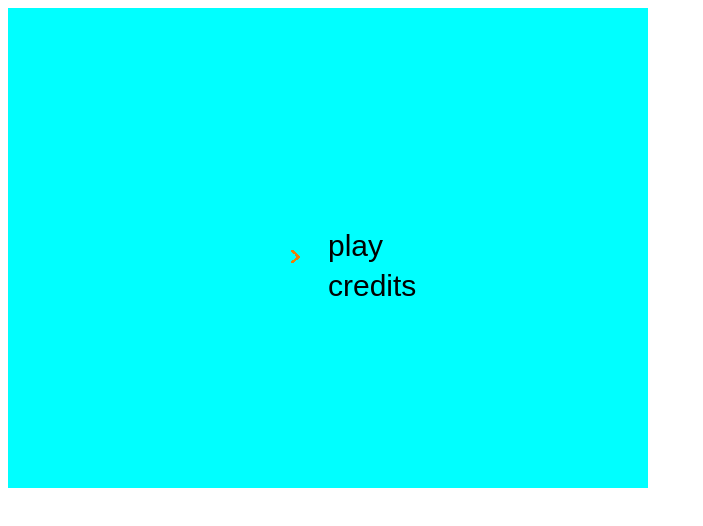
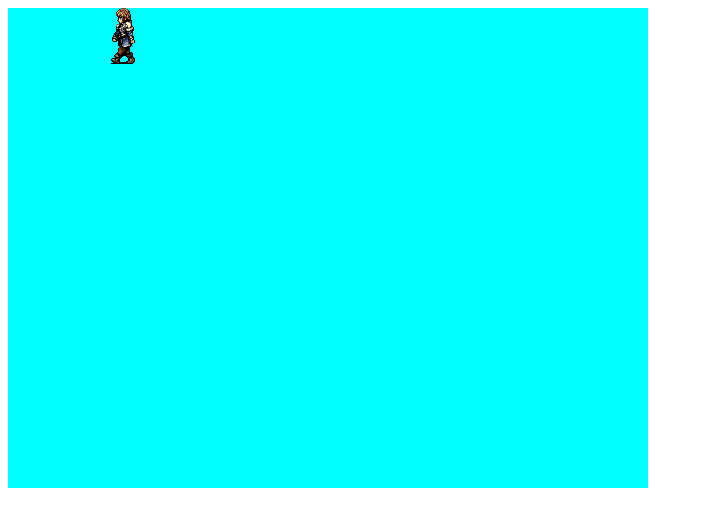
Before and after one commit to GeekPartyTeam/GP2_html5template, a plain HTML site: page index.html in a window 1280 px wide. Shown: the whole page, without its empty margins (0-703 px from the left). Drawn offline with Linux system fonts and the light colour scheme.

Commit message:
some simplification

```diff
--- a/index.html
+++ b/index.html
@@ -7,12 +7,10 @@
     <script src="js/scene.js"></script>
     <script src="js/introScene.js"></script>
     <script src="js/game.js"></script>
-    <script src="js/scene.js"></script>
-    <script src="js/componentContainer.js"></script>
-    <script src="js/animationSystem.js"></script>
-    <script src="js/renderSystem.js"></script>
     <script src="js/gui.js"></script>
     <script src="js/sprite.js"></script>
+    <script src="js/abstractAnimation.js"></script>
+    <script src="js/helpers.js"></script>
 
 
     <script>
--- /dev/null
+++ b/js/abstractAnimation.js
@@ -0,0 +1,98 @@
+/**
+ * Created with IntelliJ IDEA.
+ * User: nullD
+ * Date: 19.02.13
+ * Time: 21:26
+ */
+
+//namespace
+this.geekpartyjs = this.geekpartyjs || {};
+
+(
+    function()
+    {
+        var AbstractAnimation = function( frameTimes )
+        {
+            this.initialize( frameTimes );
+        }
+
+        var p = AbstractAnimation.prototype = {};
+
+        p.initialize = function( frameTimes )
+        {
+            this.setFrameTimes(frameTimes);
+            this.state = null;
+        }
+
+        p.setFrameTimes = function( frameTimes )
+        {
+            this._frameTimes = frameTimes;
+
+            this.endTimes = [];
+            var offset = 0.0;
+            for (i in this._frameTimes)
+            {
+                offset += this._frameTimes[i];
+                this.endTimes[i] = offset;
+            }
+        }
+
+        p.start = function ( loopsCount )
+        {
+            this.state = {
+                timer : 0.0
+                , loops : loopsCount
+                , currentFrame : 0
+                , loopsDone : 0
+            };
+        }
+
+
+
+
+        p.getFrame = function (dt)
+        {
+            if (this.state == null) return NaN;
+
+            var currentFrame = this.state.currentFrame;
+            var frameEndTime = this.endTimes[ currentFrame ];
+
+            this.state.timer += dt;
+            if (this.state.timer < frameEndTime) return currentFrame;
+
+            //enter next frame
+
+            if ( currentFrame < this._frameTimes.length - 1 )
+            {
+                currentFrame++;
+            }
+            else
+            {
+                currentFrame = 0;
+                this.state.timer = 0.0;
+                this.loopsDone++;
+            }
+
+            this.state.currentFrame = currentFrame;
+
+            if ( this.state.loops > 0 )
+            {
+                if (this.loopsDone >= this.state.loops)
+                {
+                    this.animationComplete();
+                    return NaN;
+                }
+            }
+
+            return this.state.currentFrame;
+        }
+
+        p.animationComplete = function()
+        {
+            this.state = null;
+        }
+
+        geekpartyjs.AbstractAnimation = AbstractAnimation;
+
+    }()
+);
--- a/js/animationSystem.js
+++ /dev/null
@@ -1,30 +0,0 @@
-/*
- * Author: nulldivide
- * Date: 17.02.13
- * Time: 12:55
- */
-
-//namespace
-this.geekpartyjs = this.geekpartyjs || {};
-
-( function() {
-
-    var AnimationSystem = function() {
-        this.initialize();
-    }
-
-    var p = AnimationSystem.prototype = new geekpartyjs.ComponentContainer();
-
-    p.initialize = function()
-    {
-        this.entities = [];
-    }
-
-    p.processComponent = function(e, dt)
-    {
-         e.animate(dt);
-    }
-
-    geekpartyjs.AnimationSystem = AnimationSystem;
-
-}())
--- a/js/game.js
+++ b/js/game.js
@@ -22,12 +22,7 @@ this.geekpartyjs = this.geekpartyjs || {};
         ctx = canvas.getContext("2d");
         fps = 60;
 
-        //initialize game systems
-        p.animationSystem = new geekpartyjs.AnimationSystem();
-        p.renderSystem    = new geekpartyjs.RenderSystem();
-
-
-        p.introScene = new geekpartyjs.IntroScene();
+        p.introScene = new geekpartyjs.IntroScene(c);
     }
 
     p.clear = function() {
@@ -40,39 +35,22 @@ this.geekpartyjs = this.geekpartyjs || {};
 
     p.update = function(dt) {
         if (!c) { return; }
-        //clear
+
         p.clear();
-
-        //var ctx = this.canvas.getContext("2d");
         ctx.save();
 
         if (currentScene)
         {
-            currentScene.drawBack(ctx);
+            currentScene.update(dt);
+            currentScene.draw(ctx);
         }
 
-        p.animationSystem.update(dt);
-        p.renderSystem.update(dt);
         ctx.restore();
     }
 
     p.setFPS = function(val) {
         this.fps = val;
     }
-
-    p.addEntity = function(entity)
-    {
-        if (entity.hasOwnProperty("animate"))
-        {
-            this.animationSystem.addComponent(entity);
-        }
-
-        if (entity.render)
-        {
-            this.renderSystem.addComponent(entity);
-        }
-    }
-
 
     var tick = function() {
         setTimeout(function() {
@@ -92,17 +70,12 @@ this.geekpartyjs = this.geekpartyjs || {};
         tick();
     }
 
-
-
     p.setCurrentScene = function(scene) {
         currentScene = scene;
-        //p.updateCurrentScene = scene.update;
-        //p.drawCurrentScene   = scene.draw;
         scene.enterScene();
     }
 
 
     geekpartyjs.Game = Game;
 
-
 }())
--- /dev/null
+++ b/js/helpers.js
@@ -0,0 +1,98 @@
+/**
+ * Created with IntelliJ IDEA.
+ * User: nullD
+ * Date: 19.02.13
+ * Time: 21:22
+ */
+
+
+//namespace
+this.geekpartyjs = this.geekpartyjs || {};
+
+(
+    function() {
+
+        var helper_ConstructFrames = function ( startX
+            , startY
+            , atlasWidth
+            , atlasHeight
+            , frameWidth
+            , frameHeight
+            , frameCount
+            , border )
+        {
+            result = [];
+
+            for (var i=0;i<frameCount;i++)
+            {
+                var _x = (startX + i * frameWidth) % atlasWidth;
+                var _y = startY + Math.floor( (startX + i * frameWidth) / atlasWidth) * frameHeight;
+
+                frame = {
+                    x : _x
+                    , y : _y
+                    , w : frameWidth
+                    , h : frameHeight
+                }
+                result.push(frame);
+            }
+
+            return result;
+        }
+
+        var helper_MakeTimesByFPS = function(fps, framesCount)
+        {
+            result = [];
+            var frameTimeSec = 1.0 / fps;
+
+            for (var i=0; i < framesCount; i++)
+            {
+                result.push(frameTimeSec);
+            }
+
+            return result;
+        };
+
+        var helper_spriteCreateSimple = function( url, cols, rows, fps, callback )
+        {
+            var img = new Image();
+            img.onload = function()
+            {
+                var imgW = img.width;
+                var imgH = img.height;
+
+                var fW = imgW / cols;
+                var fH = imgH / rows;
+
+                var frames = geekpartyjs.helper_ConstructFrames( 0 //startX
+                    , 0 //startY
+                    , imgW
+                    , imgH
+                    , fW
+                    , fH
+                    , cols * rows
+                    , 1 );
+
+                var ta  = new geekpartyjs.TextureAtlas(img, frames);
+                var times = geekpartyjs.helper_MakeTimesByFPS( fps, cols * rows);
+
+                var animFrames = [];
+                for (var i=0; i < cols * rows; i++)
+                {
+                    animFrames.push(i);
+                }
+
+
+                callback( new geekpartyjs.AnimatedSprite(ta, animFrames, times));
+            }
+            img.src = url;
+
+
+        }
+
+        geekpartyjs.helper_ConstructFrames    = helper_ConstructFrames;
+        geekpartyjs.helper_MakeTimesByFPS     = helper_MakeTimesByFPS;
+        geekpartyjs.helper_spriteCreateSimple = helper_spriteCreateSimple;
+
+    }()
+);
--- a/js/introScene.js
+++ b/js/introScene.js
@@ -57,26 +57,50 @@ this.geekpartyjs.intro = this.geekpartyjs.intro || {};
 
 ( function() {
 
-    var IntroScene = function() {
-        this.initialize();
+    var IntroScene = function(canvas) {
+        this.initialize(canvas);
     }
 
     var p = IntroScene.prototype = new geekpartyjs.Scene();
 
     p.enterScene = function()
     {
-        this.menu = new geekpartyjs.intro.Menu(canvas.width/2, canvas.height/2);
-        geekpartyjs.Game.prototype.addEntity(this.menu);
+        //this.menu = new geekpartyjs.intro.Menu(canvas.width/2, canvas.height/2);
+        //geekpartyjs.Game.prototype.addEntity(this.menu);
+
+        this.background = new geekpartyjs.DisplayObject(0, 0, 0, 0, this.width, this.height);
+
+        this.background.render = function(ctx)
+        {
+            ctx.fillStyle = "cyan";
+            ctx.fillRect(0, 0, this.width, this.height);
+        }
+        this.addChild(this.background);
+
+
+        var scene = this;
+
+
+
+        geekpartyjs.helper_spriteCreateSimple("img/sprite.png"
+                        , 6 //cols
+                        , 4 //rows
+                        , 2 //fps
+                        , function(spr)
+                        {
+                            scene.sprite = spr;
+                            scene.addChild(spr);
+                            spr.play(-1);
+                            spr.x = 100;
+                        })
     }
 
-    p.drawBack   = function(ctx)
+    p.update = function(dt)
     {
+        if(this.sprite) this.sprite.update(dt/1000);
+    }
 
-        ctx.save();
-        ctx.fillStyle = "cyan";
-        ctx.fillRect(0, 0, canvas.width, canvas.height);
-        ctx.restore();
-    }
+
 
     geekpartyjs.IntroScene = IntroScene;
 
--- a/js/renderSystem.js
+++ /dev/null
@@ -1,34 +0,0 @@
-/**
- * Author: nulldivide
- * Date: 17.02.13
- * Time: 13:52
- */
-
-//namespace
-this.geekpartyjs = this.geekpartyjs || {};
-
-( function() {
-
-    var RenderSystem = function() {
-        this.initialize();
-    }
-
-    var p = RenderSystem.prototype = new geekpartyjs.ComponentContainer();
-
-    p.initialize = function()
-    {
-        this.entities = [];
-    }
-
-    p.processComponent= function(e, dt)
-    {
-        var ctx = canvas.getContext('2d');
-        //todo check cliping
-        e.render(  dt,ctx  );
-    }
-
-
-
-    geekpartyjs.RenderSystem = RenderSystem;
-
-}())
--- a/js/scene.js
+++ b/js/scene.js
@@ -9,22 +9,109 @@
 //namespace
 this.geekpartyjs = this.geekpartyjs || {};
 
+//Display Object -
+( function() {
+    var DisplayObject = function( x, y, ox, oy, w, h)
+    {
+        this.initialize(x, y, w, h, ox, oy);
+    }
+
+    var p = DisplayObject.prototype = {};
+
+    p.initialize = function( x, y, w, h, ox, oy, sx, sy )
+    {
+        this.childs = [];
+
+        this.x = x || 0;
+        this.y = y || 0;
+        this.width = w || 0;
+        this.height = h || 0;
+        this.ox = isNaN(ox) ?  this.width/2 : ox;
+        this.oy = isNaN(oy) ?  this.height/2 : oy;
+        this.sx = isNaN(sx) ?  1.0 : sx;
+        this.sy = isNaN(sy) ?  1.0 : sy;
+        this.rotation = 0.0;
+
+        this.validate();
+    }
+
+    p.validate = function()
+    {
+        this.x = isNaN(this.x) ? 0 : this.x;
+        this.y = isNaN(this.y) ? 0 : this.y;
+        this.ox = isNaN(this.ox) ? this.width/2 : this.ox;
+        this.oy = isNaN(this.oy) ? this.height/2 : this.oy;
+        this.sx = isNaN(this.sx) ?  1.0 : this.sx;
+        this.sy = isNaN(this.sy) ?  1.0 : this.sy;
+    }
+
+    p.addChild = function(child)
+    {
+        this.childs.push(child);
+    }
+
+    p.removeChildAt = function(ind)
+    {
+        this.childs.slice(ind,1);
+    }
+
+    p.remvoveChild = function(child)
+    {
+        var ind = this.childs.indexOf(child);
+
+        if (ind >=0) p.removeChildAt(ind);
+    }
+
+    p.draw = function(ctx)
+    {
+        ctx.save();
+
+        //set transformation (Note: javascript multiplies in reversed order);
+
+        ctx.translate(this.x, this.y);
+        ctx.scale(this.sx, this.sy);
+        ctx.rotate(this.rotation);
+        ctx.translate(-this.ox, -this.oy);
+
+
+        this.render(ctx);
+
+        for (i in this.childs)
+        {
+            this.childs[i].draw(ctx)
+        }
+
+        ctx.restore();
+    }
+
+
+    p.render = function(ctx) {}
+
+    geekpartyjs.DisplayObject = DisplayObject;
+}() );
+
 ( function() {
 
-    var Scene = function() {
-        this.initialize();
+
+    var Scene = function(canvas) {
+        this.initialize(canvas);
     }
 
-    var p = Scene.prototype = {};
+    var p = Scene.prototype = new geekpartyjs.DisplayObject(0,0);
 
-    p.initialize = function()
+    p.initialize = function(canvas)
     {
-        this.entities = [];
+        if (!canvas) return;
+        //this.entities = [];
+
+        p.width  = canvas.width;
+        p.height = canvas.height;
+        p.validate();
+
     }
 
     p.enterScene = this.enterScene;
-
-    p.drawBack = function(ctx) {}
+    p.update = this.update;
 
 
 
--- a/js/sprite.js
+++ b/js/sprite.js
@@ -8,40 +8,108 @@
 //namespace
 this.geekpartyjs = this.geekpartyjs || {};
 
+(
+    function() {
+        var me;
+        var TextureAtlas = function(img, frames) {
+            me = this;
+
+            if (typeof img == "string")
+            {
+                this.initializeWithUrl(img, frames);
+            }
+            else
+            {
+                this.initializeWithImage(img, frames);
+            }
+        }
+
+
+
+        var p = TextureAtlas.prototype = {};
+
+        p.initializeWithUrl = function(url, frames)
+        {
+            this.valid = false;
+            this.frames = frames;
+
+            this.img = new Image();
+            this.img.onload = function()
+            {
+                me.valid = true;
+            }
+            this.img.src = url;
+        }
+
+        p.initializeWithImage = function(img, frames)
+        {
+            this.img = img;
+            this.frames = frames;
+            this.valid = true;
+        }
+
+
+        geekpartyjs.TextureAtlas = TextureAtlas;
+
+    }()
+);
+
 ( function() {
 
-    var Sprite = function(url,x,y) {
-        this.initialize(url,x,y);
+    var AnimatedSprite = function(textureAtlas, frames, times)
+    {
+        this.initialize(textureAtlas, frames, times);
     }
 
-    var p = Sprite.prototype = {};
+    var p = AnimatedSprite.prototype = new geekpartyjs.DisplayObject();
 
-    var valid = false;
+    p.initialize = function(textureAtlas, frames, times)
+    {
+        this.source = textureAtlas;
+        this.frames = frames;
+        this.times  = times;
 
-    p.initialize = function(url,x,y)
+
+        this.anim = new geekpartyjs.AbstractAnimation(times);
+        this.setFrame(0);
+    }
+
+    p.setFrame = function (frameNum)
     {
-        this.img = new Image();
-        this.x = x;
-        this.y = y;
+        this.rect = this.source.frames[this.frames[frameNum]];
 
-        this.img.onload = function()
-        {
-            valid = true;
-        }
-        this.img.src = url;
+        this.w = this.rect.w;
+        this.h = this.rect.h;
 
+        this.validate();
     }
 
 
-    p.draw = function(ctx)
+    p.play = function(loops)
     {
-        if (!valid ) return;
-
-        ctx.save();
-        ctx.drawImage(this.img,this.x,this.y);
-        ctx.restore();
+        this.anim.start(loops);
     }
 
-    geekpartyjs.Sprite = Sprite;
+    p.update = function(dt)
+    {
+        var frame = this.anim.getFrame(dt);
+        if (isNaN(frame)) return;
 
-}())
+        this.setFrame(frame);
+    }
+
+
+
+    p.render = function(ctx)
+    {
+        if (!this.source.valid) return;
+
+
+        var r = this.rect;
+        var w = r.w -2;
+        var h = r.h -2;
+        ctx.drawImage( this.source.img, r.x, r.y, w, h, 0, 0,w,h);
+    }
+
+    geekpartyjs.AnimatedSprite = AnimatedSprite;
+}());
```
Also changed, not shown: js/ComponentContainer.js (deleted, +0 -56 lines), img/sprite.png (added).
